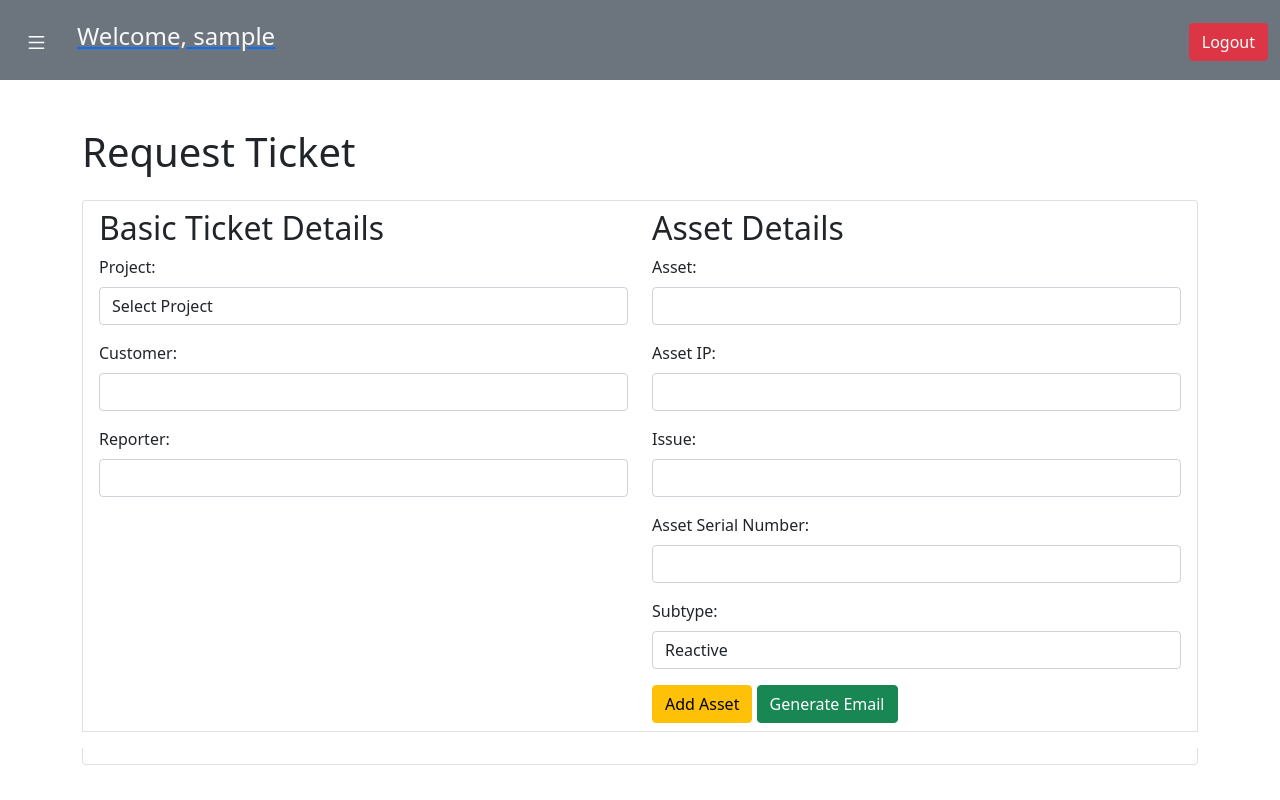
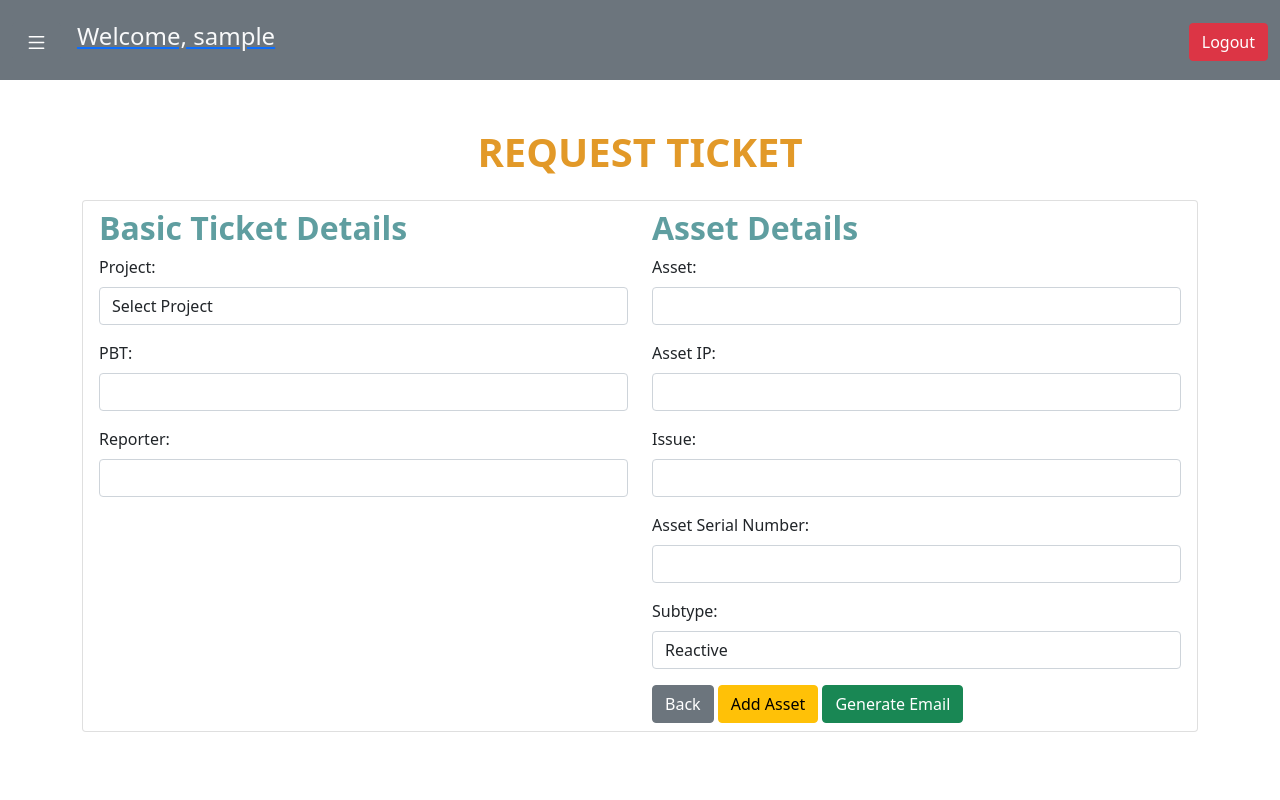
Before and after one commit to fymran/sso_aa, a Flask app: page /ticket_escalation/remote/request in a window 1280 px wide. Run offline with Flask 3, Linux system fonts and the light colour scheme; the visitor is signed in with stand-in values (Sample User, id 1); data that the repository does not hold is empty.

Commit message:
Update request_ticket.html
done

```diff
--- a/templates/public/request_ticket.html
+++ b/templates/public/request_ticket.html
@@ -7,6 +7,7 @@
     <link href="https://cdn.jsdelivr.net/npm/bootstrap@5.1.3/dist/css/bootstrap.min.css" rel="stylesheet">
     <script src="https://code.jquery.com/jquery-3.6.0.min.js"></script>
     <script src="https://cdn.jsdelivr.net/npm/bootstrap@5.1.3/dist/js/bootstrap.bundle.min.js"></script>
+    <link rel="icon" type="image/jpg" href="{{ url_for('static', filename='image/ssoaa_logo.jpg') }}">
 </head>
 
     <!-- Include the header template -->
@@ -14,7 +15,7 @@
 
 <body>
 <div class="container mt-5 mb-2">
-    <h1>Request Ticket</h1>
+    <h1 style="text-align:center; font-size:40px; color:#e29928; font-weight: bold;">REQUEST TICKET</h1>
 
     <ul class="list-group">
         <li class="list-group-item mt-3">
@@ -22,7 +23,7 @@
                 <div class="row">
                     <!-- Left Section: Basic Ticket Details -->
                     <div class="col-md-6">
-                        <h2>Basic Ticket Details</h2>
+                        <h2 style="color:cadetblue; font-weight: bold;">Basic Ticket Details</h2>
                         <div class="mb-3">
                             <label for="project" class="form-label">Project:</label>
                             <select class="form-control" name="project" id="project" required>
@@ -33,7 +34,7 @@
                             </select>
                         </div>
                         <div class="mb-3">
-                            <label for="pbt" class="form-label">Customer:</label>
+                            <label for="pbt" class="form-label">PBT:</label>
                             <select class="form-control" name="pbt" id="pbt" required></select>
                         </div>
                         <div class="mb-3">
@@ -44,7 +45,7 @@
 
                     <!-- Right Section: Asset Details -->
                     <div class="col-md-6">
-                        <h2>Asset Details</h2>
+                        <h2 style="color:cadetblue; font-weight: bold;">Asset Details</h2>
                         <div id="asset-section">
                             <div class="mb-3">
                                 <label for="asset" class="form-label">Asset:</label>
@@ -69,15 +70,14 @@
                                     <option value="non-reactive">Non-Reactive</option>
                                 </select>
                             </div>
+                            <a class="btn btn-secondary" href="{{ url_for('ticket.remote_ticket_menu') }}">Back</a>
                             <button type="button" class="btn btn-warning" onclick="addAsset()">Add Asset</button>
                             <button type="button" class="btn btn-success" onclick="generateEmail()">Generate Email</button>
+
                         </div>
                     </div>
                 </div>
             </form>
-        </li>
-        <li class="list-group-item mt-3">
-            <ul id="asset-list"></ul>
         </li>
     </ul>
 </div>
@@ -116,7 +116,7 @@
             let projectId = $('#project').val();
             if (projectId) {
                 $.post("{{ url_for('ticket.fetch_pbts') }}", { project_id: projectId }, function (data) {
-                    updateDropdown('#pbt', data, "Select Customer");
+                    updateDropdown('#pbt', data, "Select PBT");
                 });
             }
         }
```
